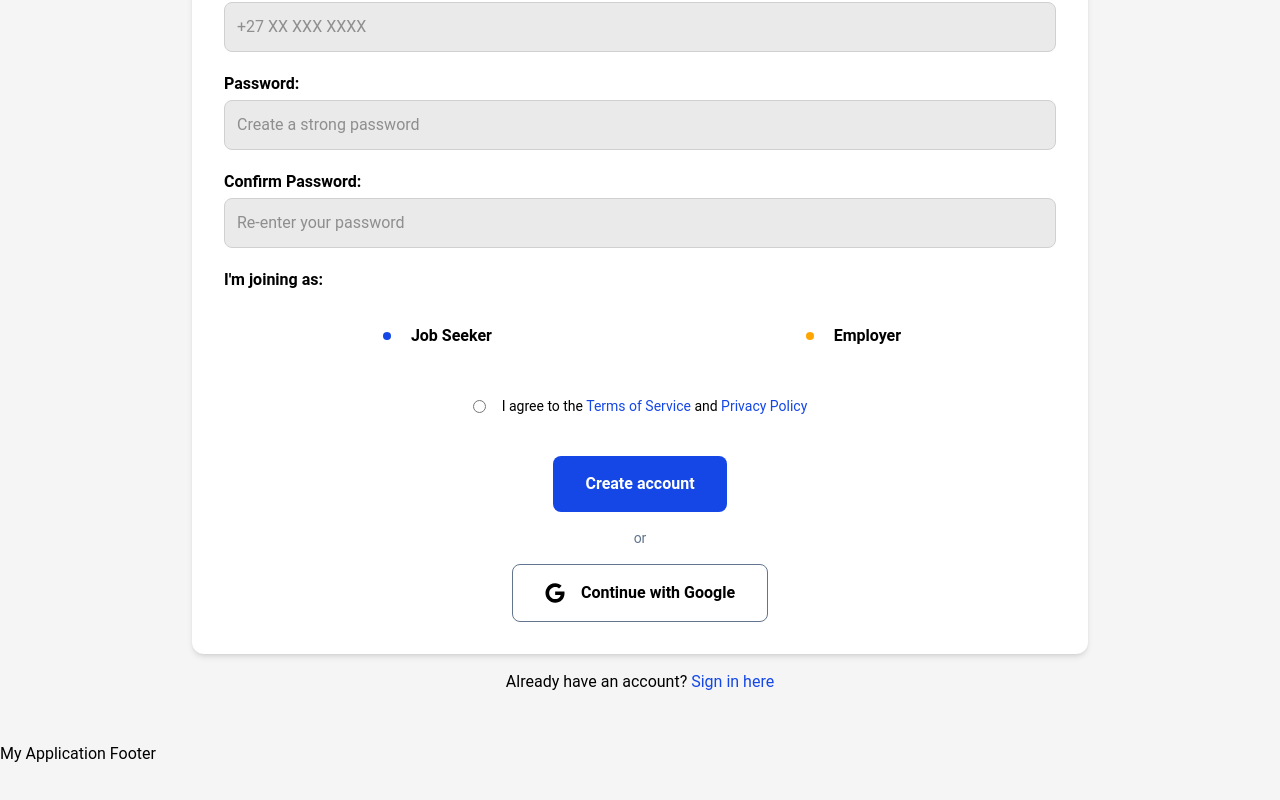
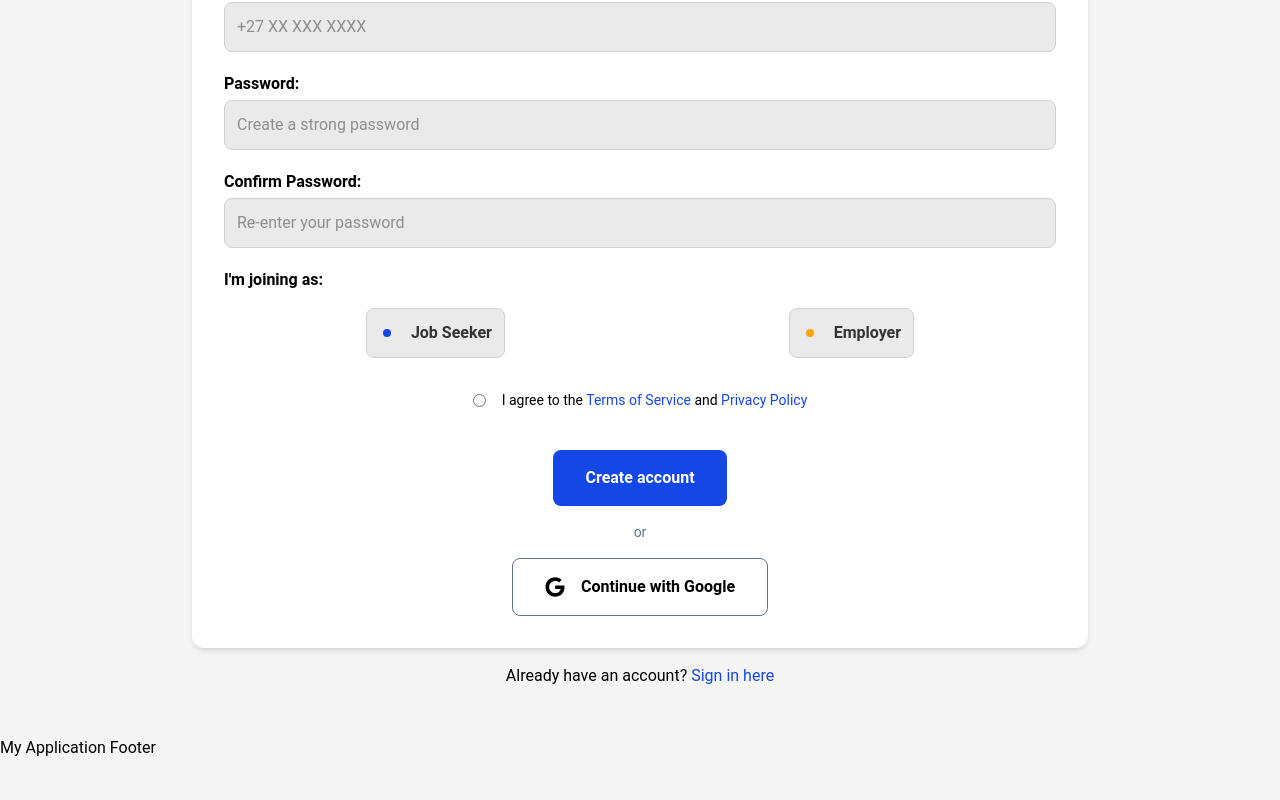
Before and after one commit to Kaydev-cmd/piece-job, a Next.js app in the folder frontend/: page /signup in a window 1280 px wide. Shown: the part 684-1484 px from the top of the page. Built offline with nearby package versions, Linux system fonts and the light colour scheme.

Commit message:
style: add .joiningAs class for consistent input styling

```diff
--- a/frontend/styles/globals.css
+++ b/frontend/styles/globals.css
@@ -50,7 +50,8 @@ button:hover {
 }
 
 form input,
-form textarea {
+form textarea,
+.joiningAs {
   background-color: #eaeaea;
   padding: 12px;
   border: none;
```
